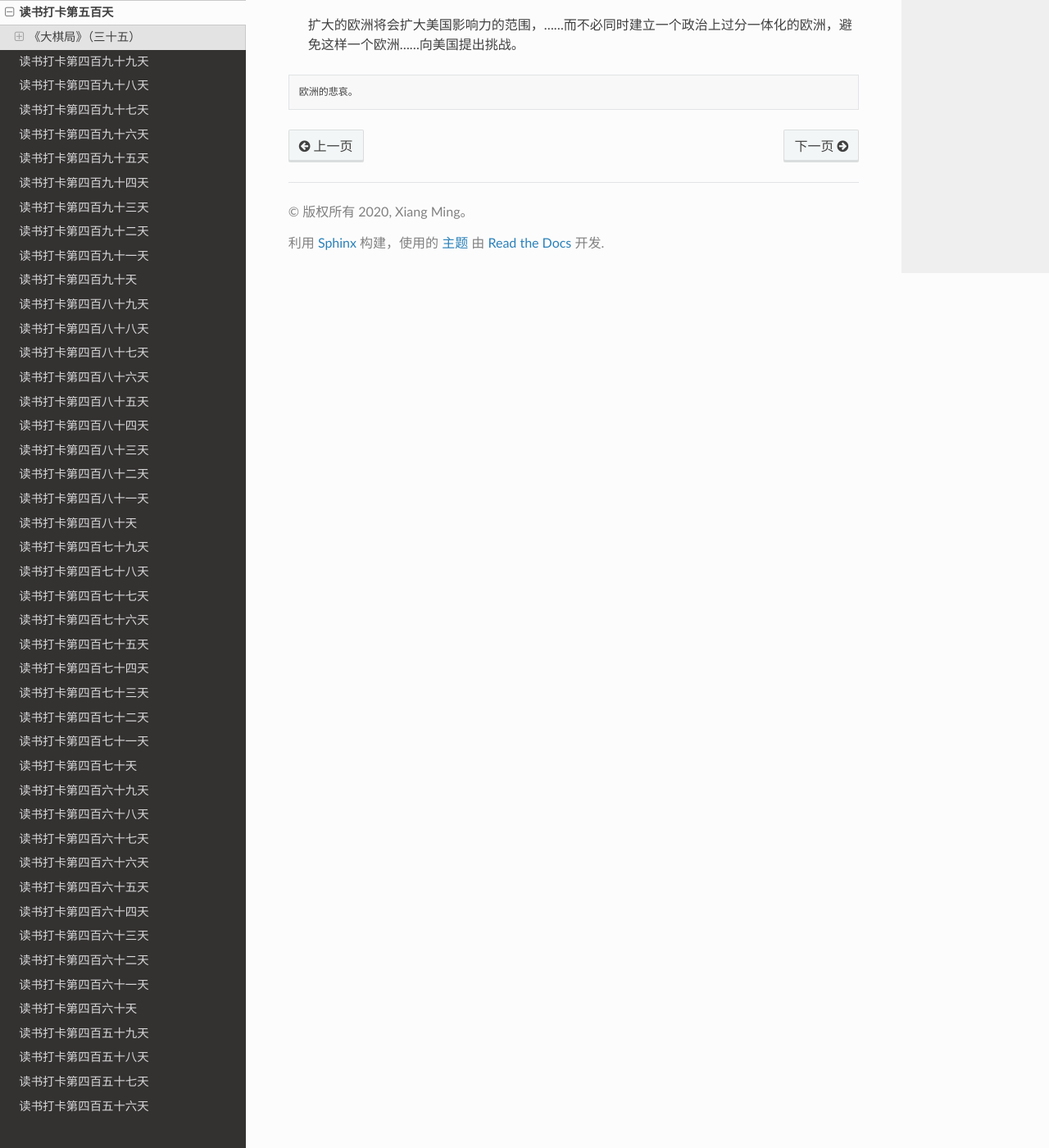
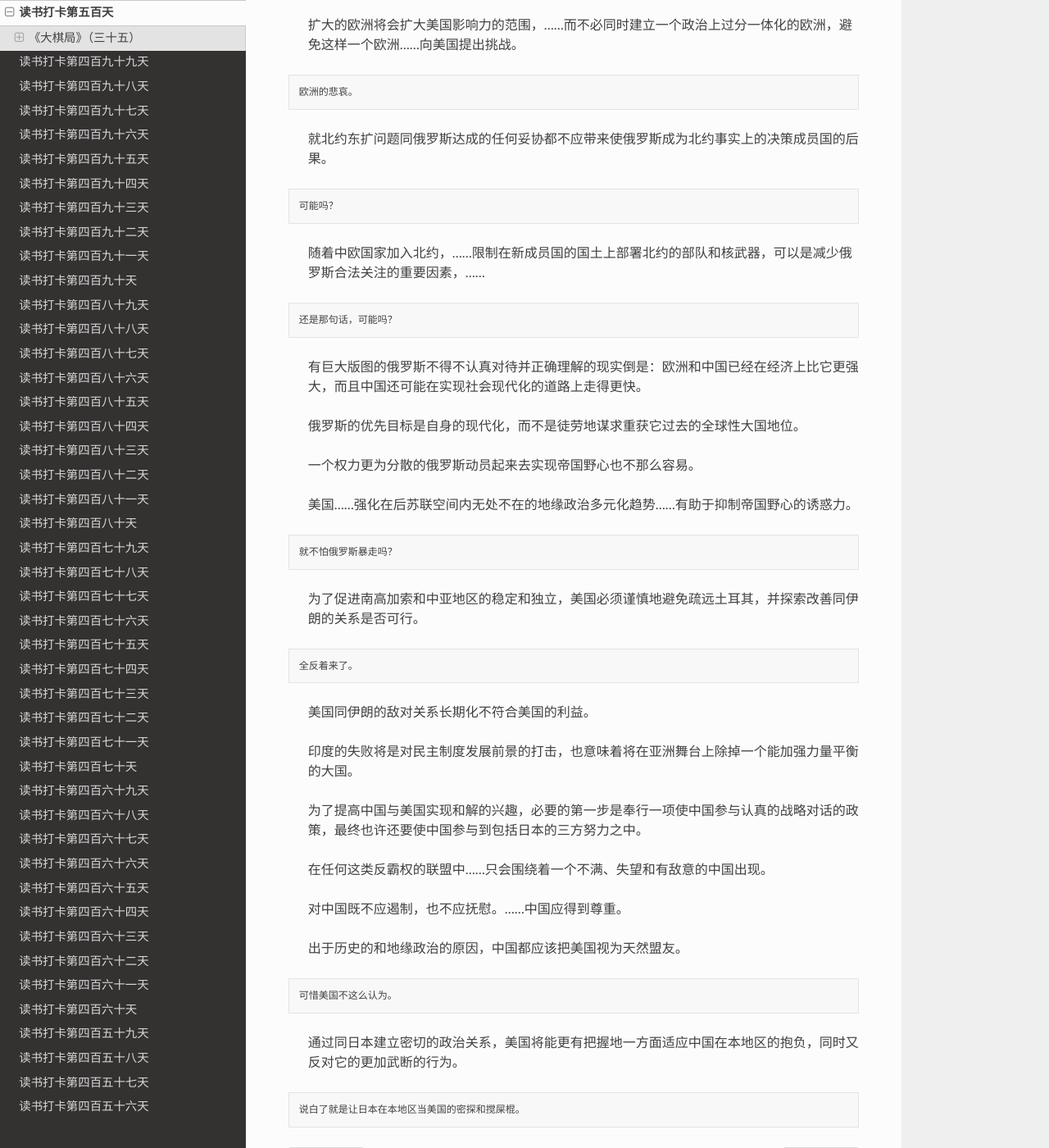
Before and after one commit to xiangming1975/reading, a Sphinx documentation site: the page built from source/2022-01-06.md, in a window 1280 px wide and 1400 px high, scrolled down 1068 px. Shown: the whole window at 82% size. Built offline with Sphinx 7.4.7 and the Read the Docs theme 2.0.0, drawn with Linux system fonts in a browser that asks for light colours.

Commit message:
大棋局，2022-01-05

````diff
--- a/source/2022-01-06.md
+++ b/source/2022-01-06.md
@@ -28,4 +28,43 @@
 ```
 欧洲的悲哀。
 ```
->
+> 就北约东扩问题同俄罗斯达成的任何妥协都不应带来使俄罗斯成为北约事实上的决策成员国的后果。
+```
+可能吗？
+```
+> 随着中欧国家加入北约，……限制在新成员国的国土上部署北约的部队和核武器，可以是减少俄罗斯合法关注的重要因素，……
+```
+还是那句话，可能吗？
+```
+> 有巨大版图的俄罗斯不得不认真对待并正确理解的现实倒是：欧洲和中国已经在经济上比它更强大，而且中国还可能在实现社会现代化的道路上走得更快。
+
+> 俄罗斯的优先目标是自身的现代化，而不是徒劳地谋求重获它过去的全球性大国地位。
+
+> 一个权力更为分散的俄罗斯动员起来去实现帝国野心也不那么容易。
+
+> 美国……强化在后苏联空间内无处不在的地缘政治多元化趋势……有助于抑制帝国野心的诱惑力。
+```
+就不怕俄罗斯暴走吗？
+```
+> 为了促进南高加索和中亚地区的稳定和独立，美国必须谨慎地避免疏远土耳其，并探索改善同伊朗的关系是否可行。
+```
+全反着来了。
+```
+> 美国同伊朗的敌对关系长期化不符合美国的利益。
+
+> 印度的失败将是对民主制度发展前景的打击，也意味着将在亚洲舞台上除掉一个能加强力量平衡的大国。
+
+> 为了提高中国与美国实现和解的兴趣，必要的第一步是奉行一项使中国参与认真的战略对话的政策，最终也许还要使中国参与到包括日本的三方努力之中。
+
+> 在任何这类反霸权的联盟中……只会围绕着一个不满、失望和有敌意的中国出现。
+
+> 对中国既不应遏制，也不应抚慰。……中国应得到尊重。
+
+> 出于历史的和地缘政治的原因，中国都应该把美国视为天然盟友。
+```
+可惜美国不这么认为。
+```
+> 通过同日本建立密切的政治关系，美国将能更有把握地一方面适应中国在本地区的抱负，同时又反对它的更加武断的行为。
+```
+说白了就是让日本在本地区当美国的密探和搅屎棍。
+```
````
Also changed, not shown: source/2022-01-07.md (added, +6 -0 lines).
